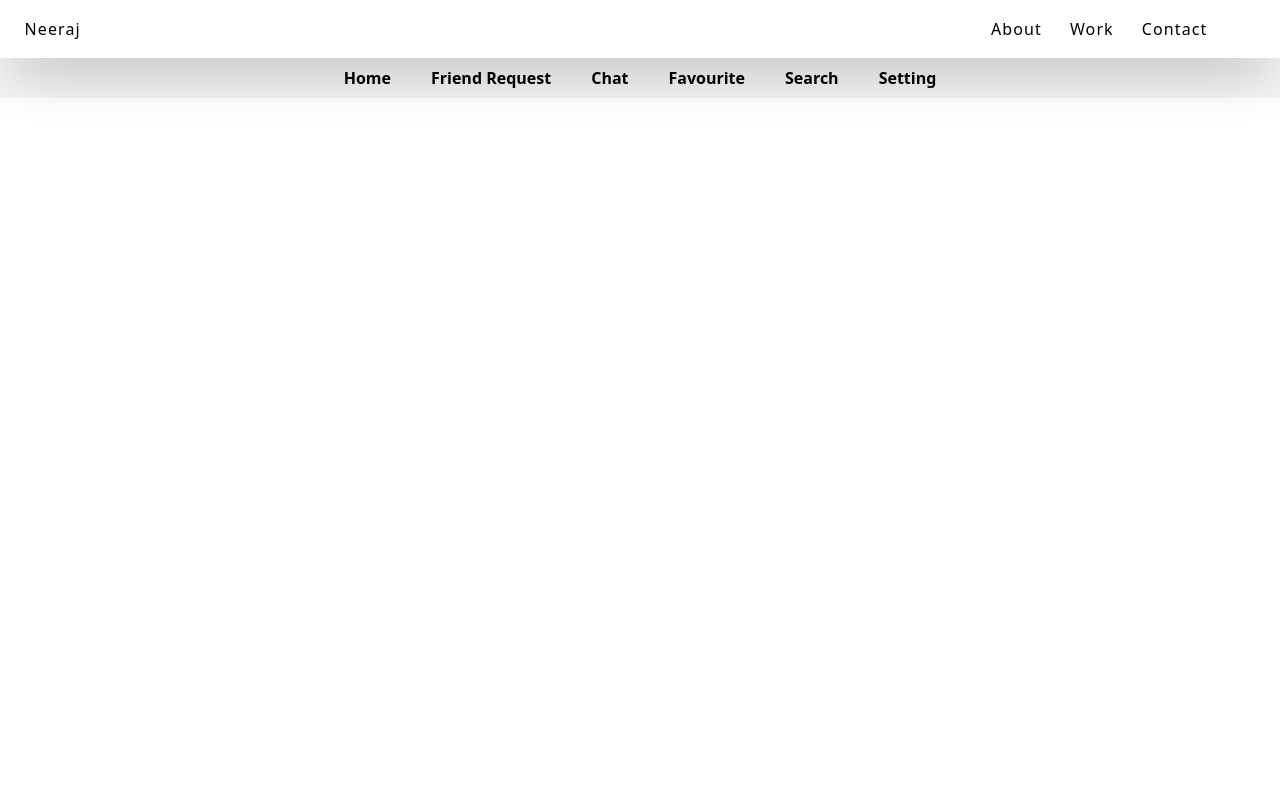
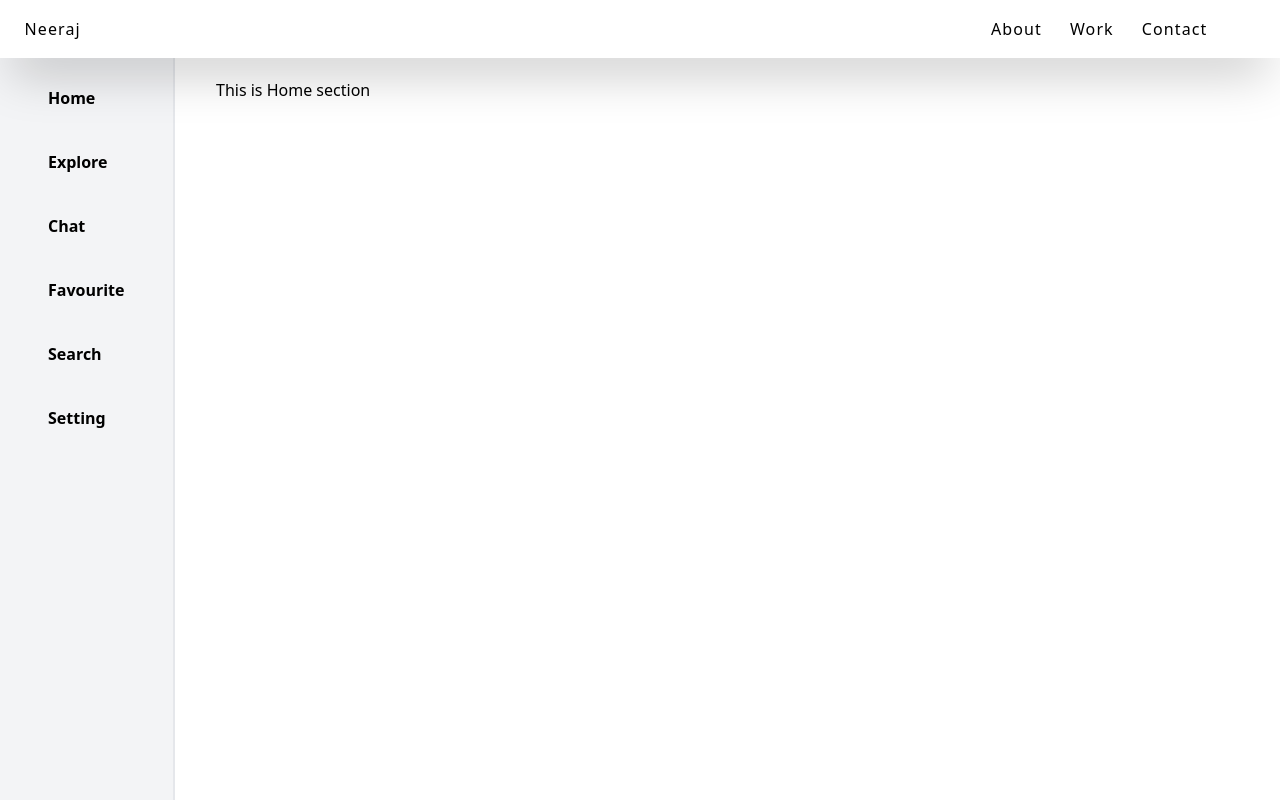
Before and after one commit to NeerajRawat01/memebookfe, a Next.js app: page / in a window 1280 px wide. Built offline with nearby package versions, Linux system fonts and the light colour scheme.

Commit message:
Home page structure changed

```diff
--- /dev/null
+++ b/src/components/ChatSection.tsx
@@ -0,0 +1,6 @@
+import { memo } from "react";
+const ChatSection = () => {
+  return <div className="flex">This is Chat section</div>;
+};
+
+export default memo(ChatSection);
--- /dev/null
+++ b/src/components/ExploreSection.tsx
@@ -0,0 +1,6 @@
+import { memo } from "react";
+const ExploreSection = () => {
+  return <div className="flex">This is Explore section</div>;
+};
+
+export default memo(ExploreSection);
--- /dev/null
+++ b/src/components/FavouriteSection.tsx
@@ -0,0 +1,6 @@
+import { memo } from "react";
+const FavouriteSection = () => {
+  return <div className="flex">This is favourite section</div>;
+};
+
+export default memo(FavouriteSection);
--- a/src/components/HomePage.tsx
+++ b/src/components/HomePage.tsx
@@ -1,16 +1,43 @@
-import { memo } from "react";
+import { memo, useState } from "react";
+import ChatSection from "./ChatSection";
+import ExploreSection from "./ExploreSection";
+import FavouriteSection from "./FavouriteSection";
+import HomeSection from "./HomeSection";
+import SearchSection from "./SearchSection";
+import SettingSection from "./SettingSection";
 const HomePage = () => {
+  const [section, setSection] = useState("home");
   return (
-    <>
-      <div className="flex justify-center bg-gray-100 px-7 py-2 gap-10 font-semibold">
-        <span>Home</span>
-        <span>Friend Request</span>
-        <span>Chat</span>
-        <span>Favourite</span>
-        <span>Search</span>
-        <span>Setting</span>
+    <div className="flex">
+      <div className="flex flex-col  fixed h-screen border-r-2 bg-gray-100 px-12 py-7 gap-10 font-semibold">
+        <button onClick={() => setSection("home")} className="text-left">
+          Home
+        </button>
+        <button onClick={() => setSection("explore")} className="text-left">
+          Explore
+        </button>
+        <button onClick={() => setSection("chat")} className="text-left">
+          Chat
+        </button>
+        <button onClick={() => setSection("favourite")} className="text-left">
+          Favourite
+        </button>
+        <button onClick={() => setSection("search")} className="text-left">
+          Search
+        </button>
+        <button onClick={() => setSection("setting")} className="text-left">
+          Setting
+        </button>
       </div>
-    </>
+      <div className="ml-48 px-6 py-5">
+        {section === "home" && <HomeSection />}
+        {section === "explore" && <ExploreSection />}
+        {section === "chat" && <ChatSection />}
+        {section === "favourite" && <FavouriteSection />}
+        {section === "search" && <SearchSection />}
+        {section === "setting" && <SettingSection />}
+      </div>
+    </div>
   );
 };
 
--- /dev/null
+++ b/src/components/HomeSection.tsx
@@ -0,0 +1,10 @@
+import { memo } from "react";
+const HomeSection = () => {
+  return (
+    <div className="flex">
+    This is Home section
+    </div>
+  );
+};
+
+export default memo(HomeSection);
--- /dev/null
+++ b/src/components/SearchSection.tsx
@@ -0,0 +1,6 @@
+import { memo } from "react";
+const SearchSection = () => {
+  return <div className="flex">This is Search section</div>;
+};
+
+export default memo(SearchSection);
--- /dev/null
+++ b/src/components/SettingSection.tsx
@@ -0,0 +1,6 @@
+import { memo } from "react";
+const SettingSection = () => {
+  return <div className="flex">This is Setting section</div>;
+};
+
+export default memo(SettingSection);
```
